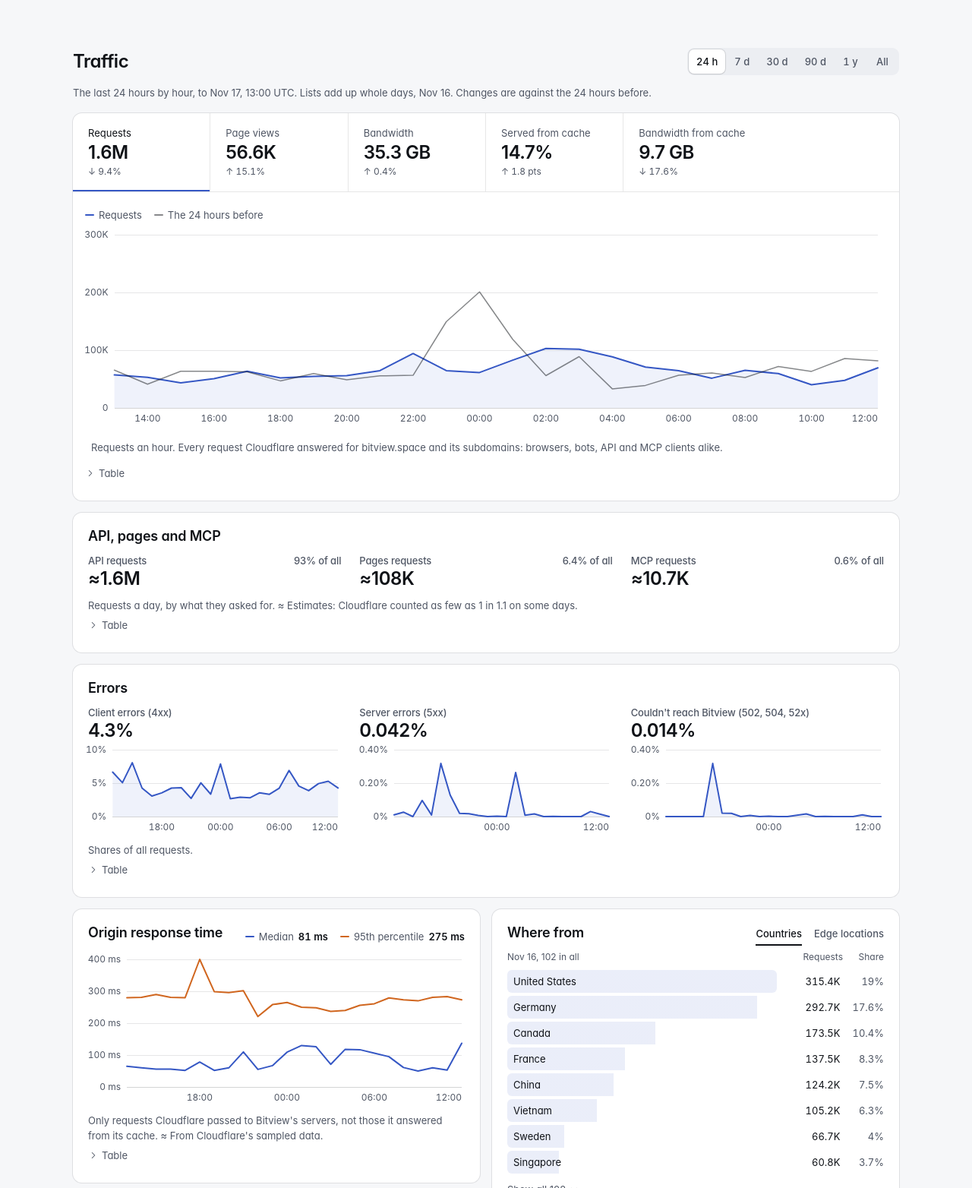
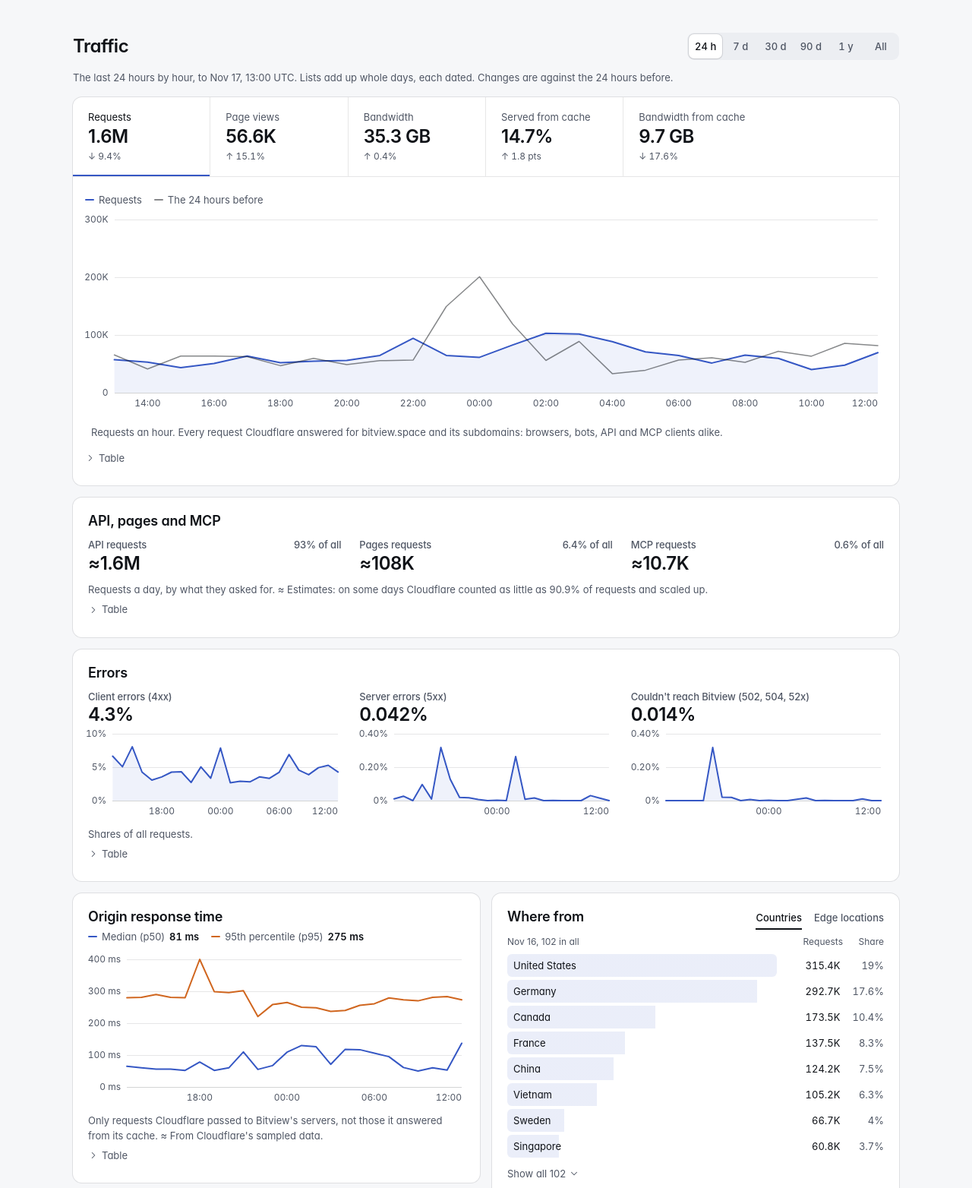
Before and after one commit to bitcoinresearchkit/stats, a plain HTML site: page index.html in a window 1280 px wide. Shown: the part 654-2218 px from the top of the page at 76% size. Drawn offline with Linux system fonts and the light colour scheme; a web font is replaced by a local one.

Commit message:
Stats page: shorter origin label, one date per list, plainer sampling note
The origin check reads "Origin time, p95" and the chart's legend names
p50 and p95; lists carry their own day instead of the caption repeating
it; sampling is stated as the share Cloudflare counted; checks go grey
while the pull is stale; range buttons are 44px wide on every device;
the check rows' focus ring is inset and rounded.

Co-Authored-By: Claude Opus 5.5 <noreply@anthropic.com>

```diff
--- a/app.js
+++ b/app.js
@@ -270,7 +270,7 @@ function coverage(key, range, start, last) {
   const approx = worst > 1.005;
   const notes = [
     missing > 0 && `${daysWord(missing)} missing.`,
-    approx && `≈ Estimates: Cloudflare counted as few as 1 in ${decimalFormat.format(worst)} on some days.`,
+    approx && `≈ Estimates: on some days Cloudflare counted as little as ${pct(1 / worst)} of requests and scaled up.`,
   ];
   return { note: notes.filter(Boolean).join(' '), approx };
 }
@@ -650,8 +650,8 @@ const CHECKS = [
     about: 'Off above 0.5% of requests and 3× usual.' },
   { label: 'Client errors (4xx)', read: (hs) => statusShare(hs, (k) => k[0] === '4'), fmt: pct, limit: 0.1, times: 2,
     about: 'Mostly scanners and mistyped addresses. Off above 10% and 2× usual.' },
-  { label: 'Origin time, 95th percentile', read: (hs) => originTime(hs, 'p95'), fmt: ms, limit: 1000, times: 2,
-    about: "How long Bitview's servers took for the slowest 5% of requests. Off above 1 s and 2× usual." },
+  { label: 'Origin time, p95', read: (hs) => originTime(hs, 'p95'), fmt: ms, limit: 1000, times: 2,
+    about: "The 95th percentile (p95) of how long Bitview's servers took: 5% of requests took longer. Off above 1 s and 2× usual." },
   { label: 'Firewall events a day', read: (hs) => (having(hs, firewallOf).length ? (sum(hs, firewallOf) / having(hs, firewallOf).length) * 24 : null), fmt: (n) => `≈${count(Math.round(n))}`, limit: 1000, times: 5,
     about: 'Requests a Cloudflare security feature acted on. Off above 1,000 a day and 5× usual.' },
   { label: 'Served from cache', read: (hs) => measure(/** @type {Metric} */ (METRICS.find((m) => m.id === 'cache')), hs), fmt: pct, limit: 0.05, times: 0.5, low: true,
@@ -699,7 +699,9 @@ function status() {
   $('verdict').textContent = off.length ? `${off.length} thing${off.length > 1 ? 's' : ''} to look at` : 'All fine';
   $('verdict-icon').replaceWith(Object.assign(icon(off.length ? 'off' : 'ok'), { id: 'verdict-icon' }));
   $('status').dataset.off = String(off.length > 0);
-  $('verdict-sub').textContent = `The last 24 hours, to ${clockFormat.format(new Date(now.through))} UTC, against the 7 days before. Open a check for how it's judged.`;
+  // Every check reads the last pull, so while that is old none of them can say all is fine.
+  $('status').dataset.stale = String(age > 3);
+  $('verdict-sub').textContent = `The last 24 hours, to ${clockFormat.format(new Date(now.through))} UTC, against the 7\u00a0days before. Open a check for how it's judged.`;
   $('checks').replaceChildren(
     ...[...off, ...items.filter((i) => !i.off)].map((i) => {
       const li = html('li');
@@ -760,7 +762,7 @@ function overview() {
   const days = main.start === main.last ? longDayFormat.format(toDate(main.last)) : `${longDayFormat.format(toDate(main.start))} to ${longDayFormat.format(toDate(main.last))}`;
   $('through').textContent = [
     hourly
-      ? `The last ${period} by hour, to ${dayFormat.format(through)}, ${clockFormat.format(through)} UTC${missing ? `, ${missing} hours missing` : ''}. Lists add up whole days, ${listSpan(main)}.`
+      ? `The last ${period} by hour, to ${dayFormat.format(through)}, ${clockFormat.format(through)} UTC${missing ? `, ${missing} hours missing` : ''}. Lists add up whole days, each dated.`
       : `${days}, UTC${missing ? `, ${daysWord(missing)} missing` : ''}. A chart with less history shows what it has, and says so.`,
     prev && `Changes are against the ${period} before.`,
   ].filter(Boolean).join(' ');
@@ -863,7 +865,7 @@ function speed() {
   const f = frame('origin');
   const { b, unitNote, head, over, rows } = { ...f, ...framed(f) };
   const recs = b.recs.flat();
-  const lines = /** @type {const} */ ([['Median', 'p50', 'var(--s1)'], ['95th percentile', 'p95', 'var(--s2)']]).map(([name, q, color]) => ({
+  const lines = /** @type {const} */ ([['Median (p50)', 'p50', 'var(--s1)'], ['95th percentile (p95)', 'p95', 'var(--s2)']]).map(([name, q, color]) => ({
     name, color, values: b.recs.map((rs) => originTime(rs, q)), total: originTime(recs, q),
   }));
   const has = (/** @type {Rec} */ d) => d.origin?.p50;
--- a/index.html
+++ b/index.html
@@ -137,7 +137,8 @@ small, .note { font-size: var(--t2); color: var(--soft); }
 @media (prefers-reduced-motion: reduce) { .checks summary > .icon:last-child { transition: none; } }
 .checks summary::-webkit-details-marker { display: none; }
 .checks summary:hover { background: var(--raise); }
-.checks summary:focus-visible { outline-offset: -2px; border-radius: 0; }
+.checks summary:focus-visible { outline-offset: -4px; border-radius: 8px; }
+.status[data-stale="true"] .checks li[data-off="false"] .icon:first-child { color: var(--soft); }
 .checks .icon { color: var(--ok); }
 .checks [data-off="true"] .icon { color: var(--warn); }
 .checks .label { color: var(--ink); min-width: 0; }
@@ -164,7 +165,7 @@ small, .note { font-size: var(--t2); color: var(--soft); }
 .seg { display: inline-flex; background: var(--raise); border-radius: 9px; padding: 2px; gap: 2px; }
 .seg button {
   position: relative; font: inherit; font-size: var(--t2); font-weight: 500; font-variant-numeric: tabular-nums;
-  min-width: 40px; height: 32px; padding: 0 10px; border: 0; border-radius: 7px;
+  min-width: 44px; height: 32px; padding: 0 8px; border: 0; border-radius: 7px;
   background: none; color: var(--soft); cursor: pointer; white-space: nowrap;
 }
 .seg button::before { content: ""; position: absolute; inset: -6px -1px; }
@@ -320,7 +321,6 @@ footer { margin: 64px 0 0; padding: 20px 0 max(32px, env(safe-area-inset-bottom)
   .inv li { grid-template-columns: minmax(0, 1fr) auto; }
   .inv .how { grid-column: 1 / -1; grid-row: 2; }
   .bar h2 { font-size: var(--t4); }
-  .seg button { min-width: 44px; padding: 0 8px; }
 }
 </style>
 </head>
```
